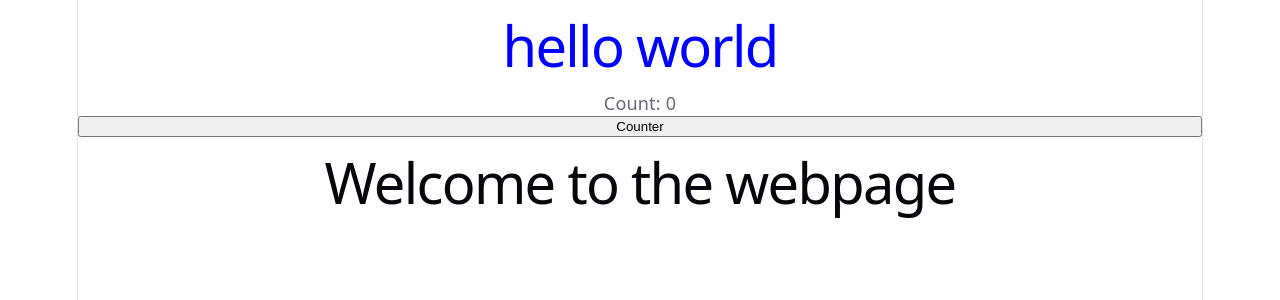
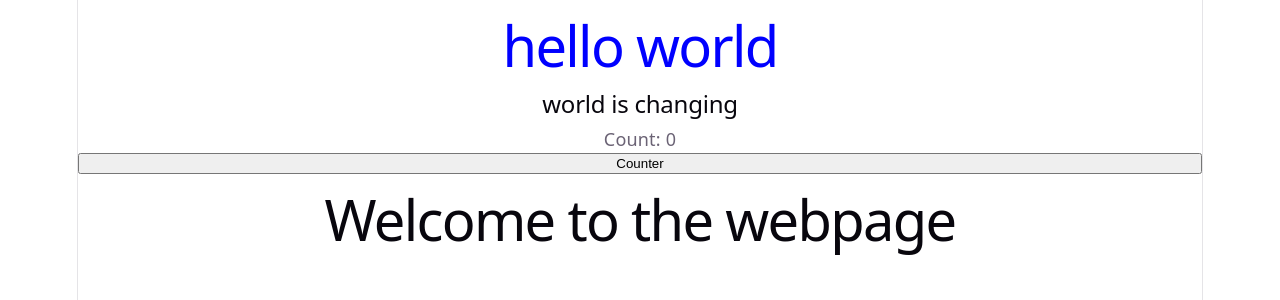
Before and after one commit to creativebull/mongoose-work, a React (Vite) app in the folder my-react-app/: page / in a window 1280 px wide. Shown: the top 300 px of the page. Built offline with nearby package versions, Linux system fonts and the light colour scheme.

Commit message:
feature/helloworld-add-description

```diff
--- a/my-react-app/src/pages/HelloWorld.jsx
+++ b/my-react-app/src/pages/HelloWorld.jsx
@@ -3,6 +3,7 @@ import Counter from "../components/Counter";
 const HelloWorld = () => (
   <>
     <h1 style={{ "color": "blue" }}>hello world</h1>
+    <h2>world is changing</h2>
     <Counter />
   </>
 );
```
